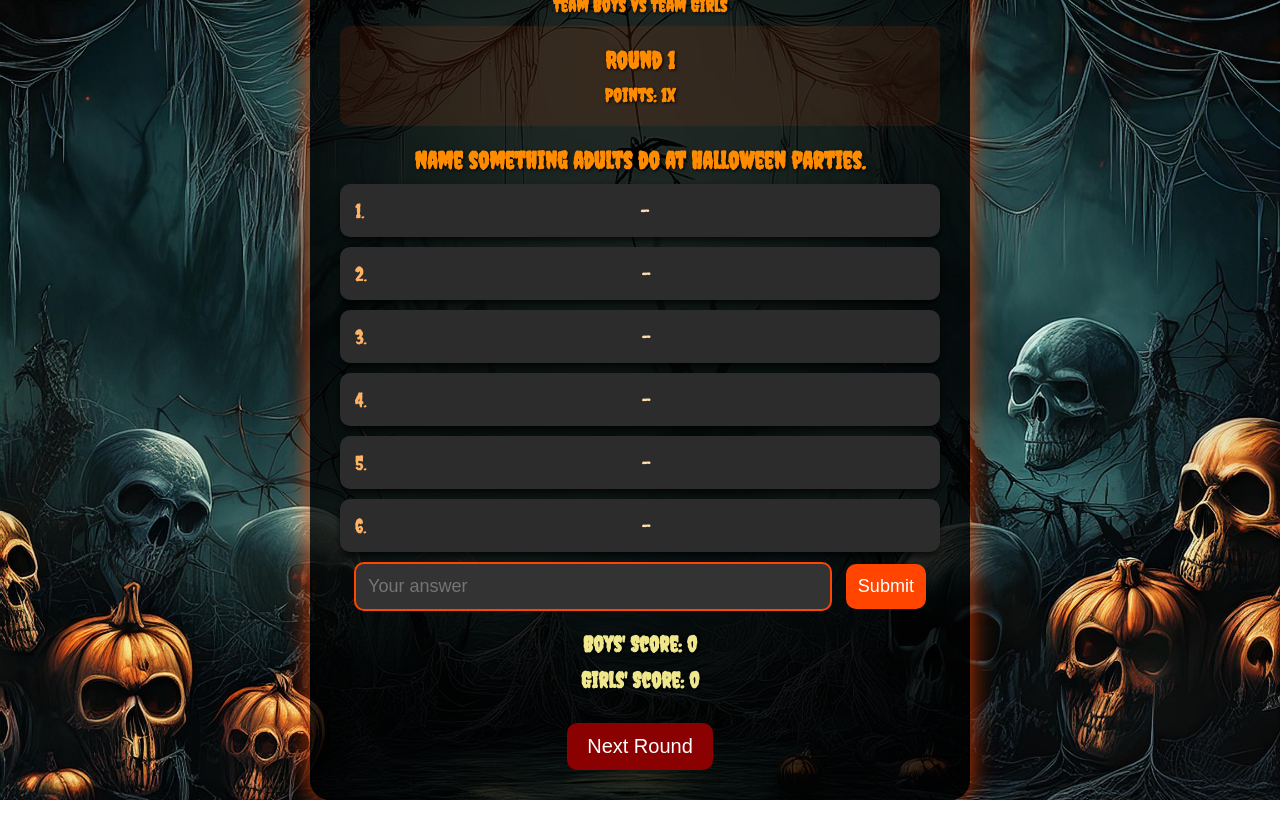
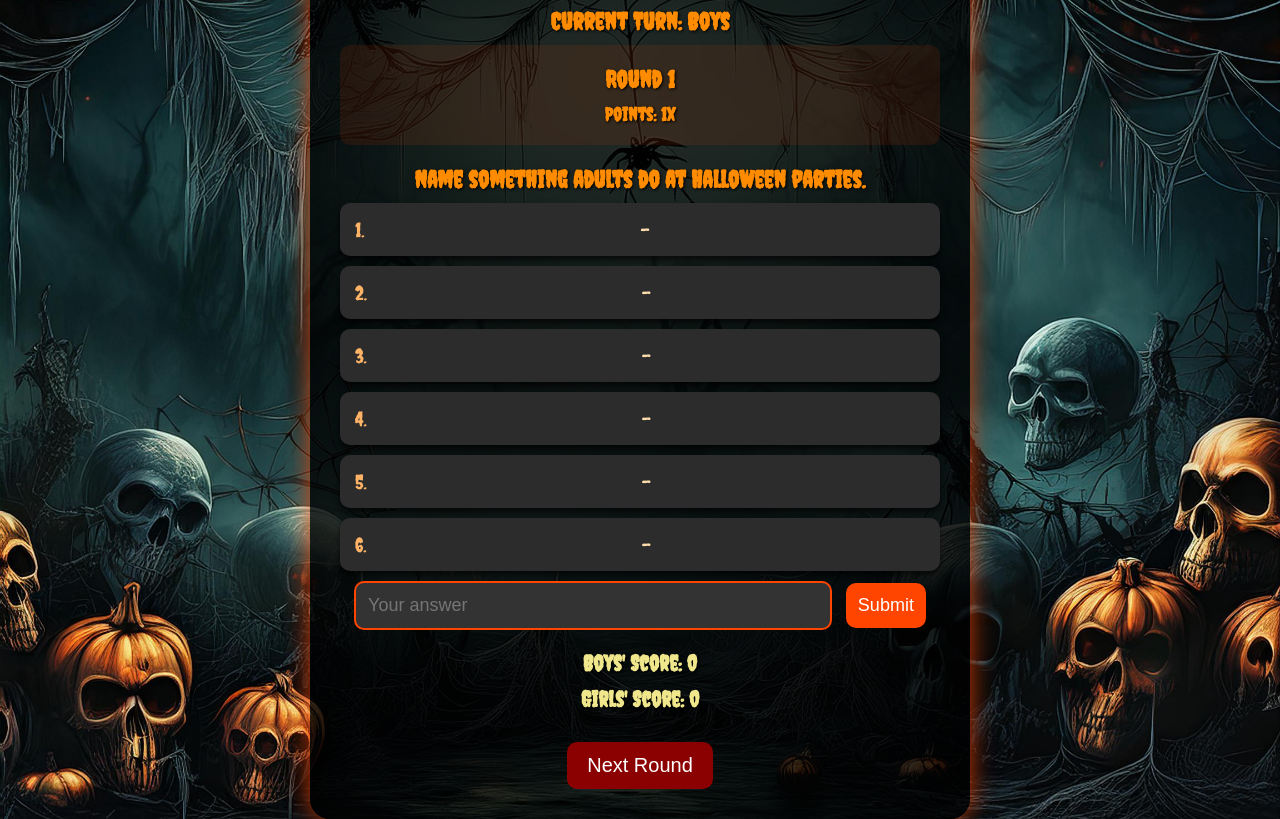
Before and after one commit to bbombassei/sinisterShowdown, a plain HTML site: page index.html in a window 1280 px wide. Shown: the part 95-914 px from the top of the page. Drawn offline with nearby package versions, Linux system fonts and the light colour scheme.

Commit message:
Update index.html

```diff
--- a/index.html
+++ b/index.html
@@ -11,6 +11,9 @@
     <div class="game-container">
         <h1>Sinister Showdown: Halloween Edition</h1>
         <h3>Team Boys vs Team Girls</h3>
+        <div id="turn-indicator">
+            <h2 id="current-team">Current Turn: Boys</h2>
+        </div>
         <div class="round-info">
             <h2 id="round-title">Round 1</h2>
             <h3 id="multiplier">Points: 1x</h3>
```
